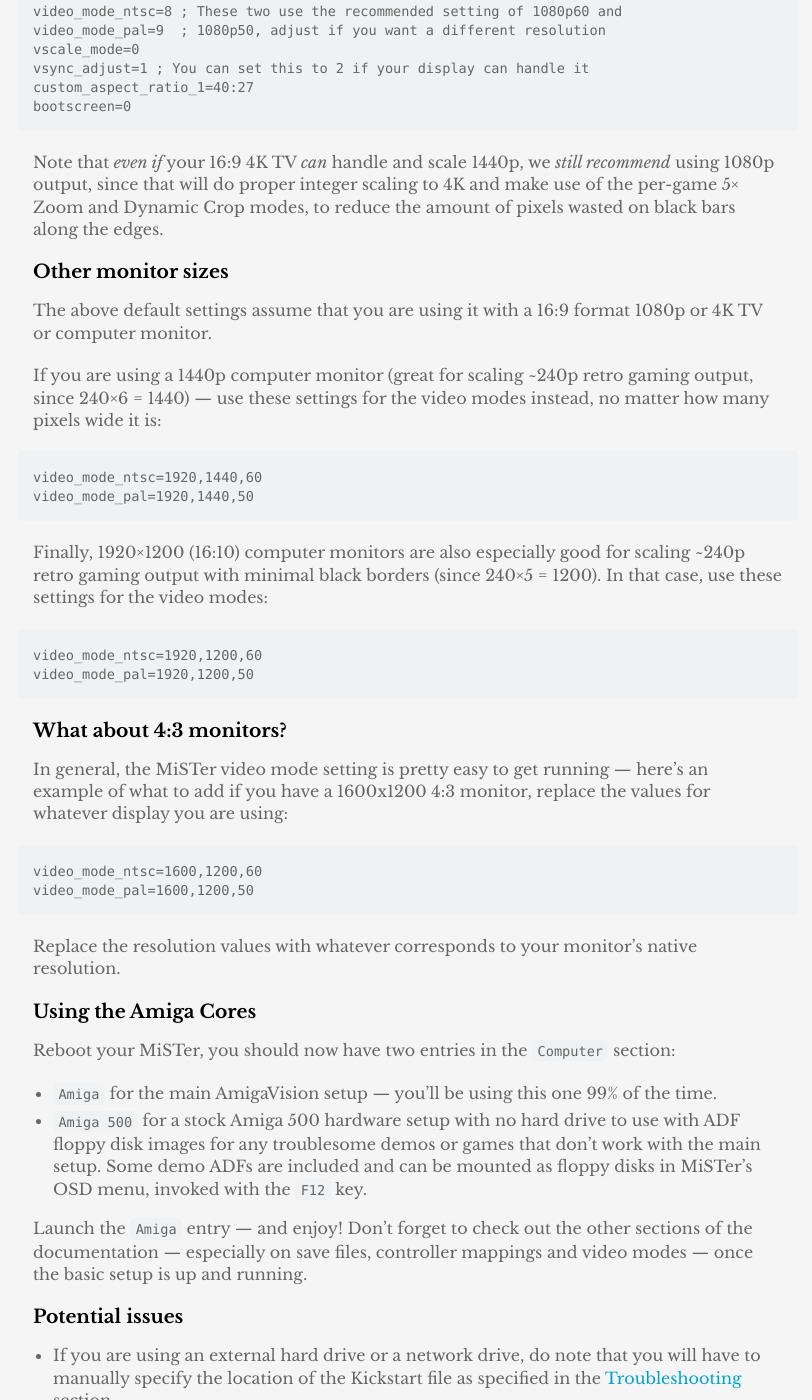
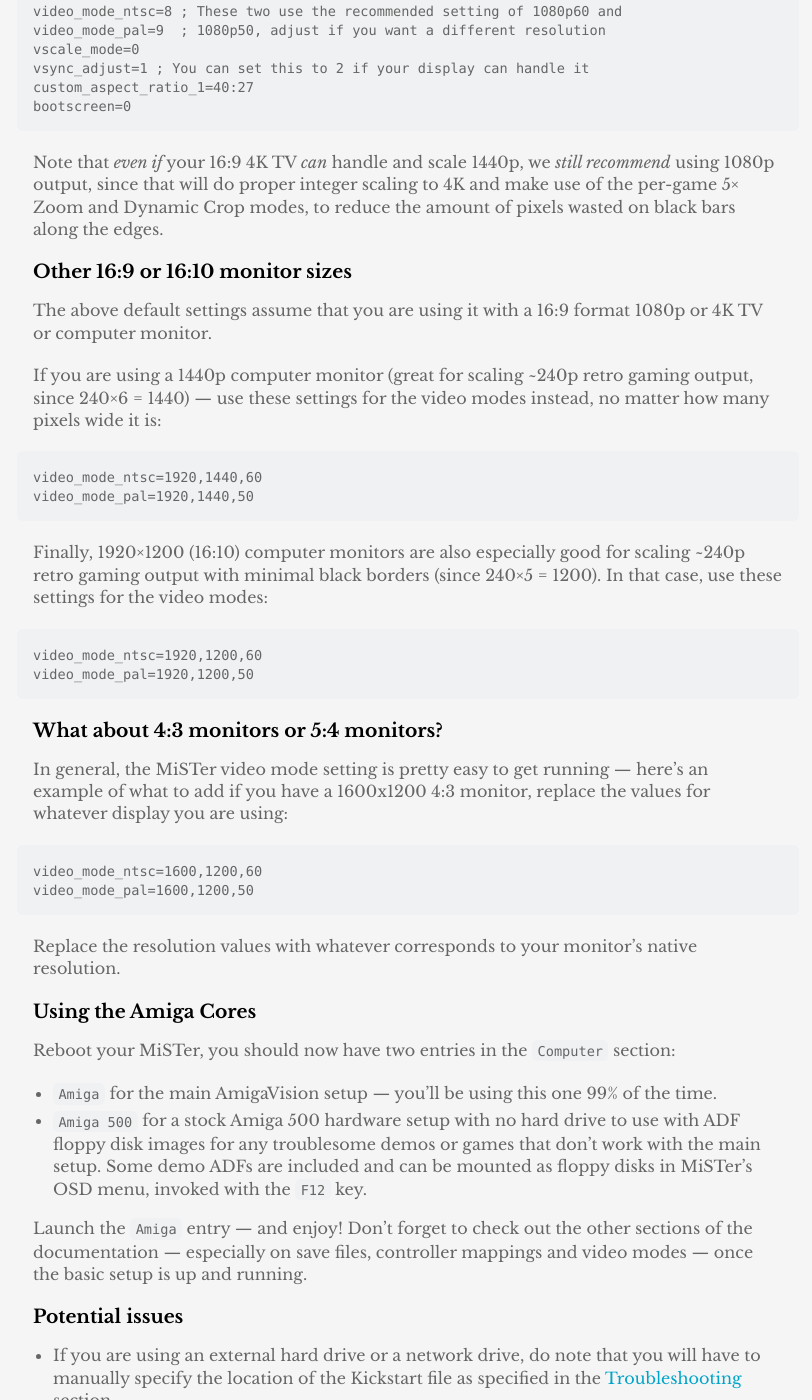
Before and after one commit to amigavision/amigavision.github.io, a Jekyll site: the page built from docs.md, in a window 1280 px wide and 1400 px high, scrolled down 5772 px. Shown: the whole window, without its empty margins (232-1044 px from the left). Built offline with Jekyll 4.4.1, drawn with Linux system fonts in a browser that asks for light colours.

Commit message:
Clarify for other aspect ratios

````diff
--- a/docs.md
+++ b/docs.md
@@ -168,7 +168,7 @@
 
 Note that *even if* your 16:9 4K TV *can* handle and scale 1440p, we *still recommend* using 1080p output, since that will do proper integer scaling to 4K and make use of the per-game 5× Zoom and Dynamic Crop modes, to reduce the amount of pixels wasted on black bars along the edges.
 
-### Other monitor sizes
+### Other 16:9 or 16:10 monitor sizes
 
 The above default settings assume that you are using it with a 16:9 format 1080p or 4K TV or computer monitor.
 
@@ -186,11 +186,11 @@
 video_mode_pal=1920,1200,50
 ```
 
-### What about 4:3 monitors?
+### What about 4:3 monitors or 5:4 monitors?
 
 In general, the MiSTer video mode setting is pretty easy to get running — here's an example of what to add if you have a 1600x1200 4:3 monitor, replace the values for whatever display you are using:
 
-```
+```ini
 video_mode_ntsc=1600,1200,60
 video_mode_pal=1600,1200,50
 ```
````
